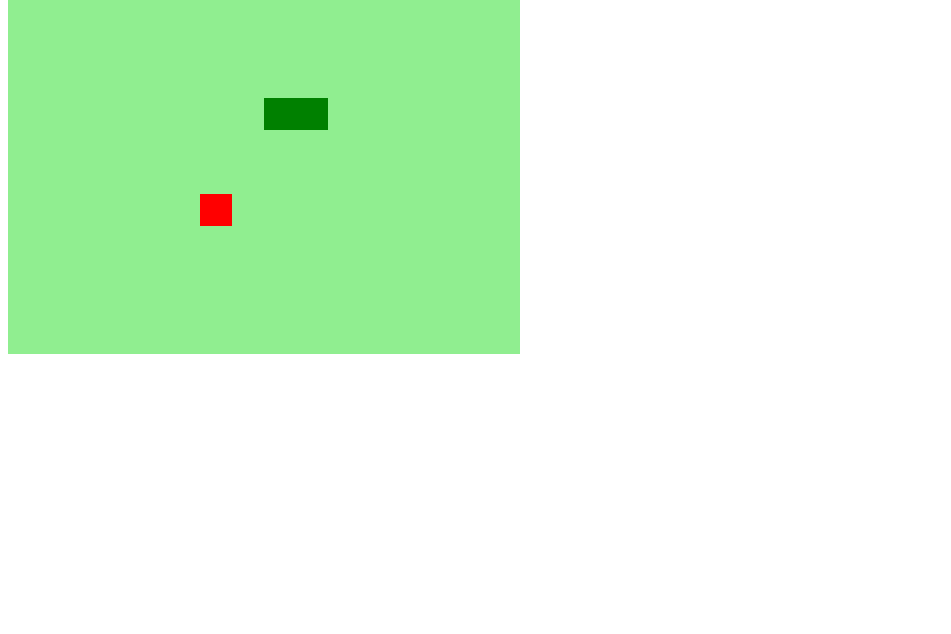
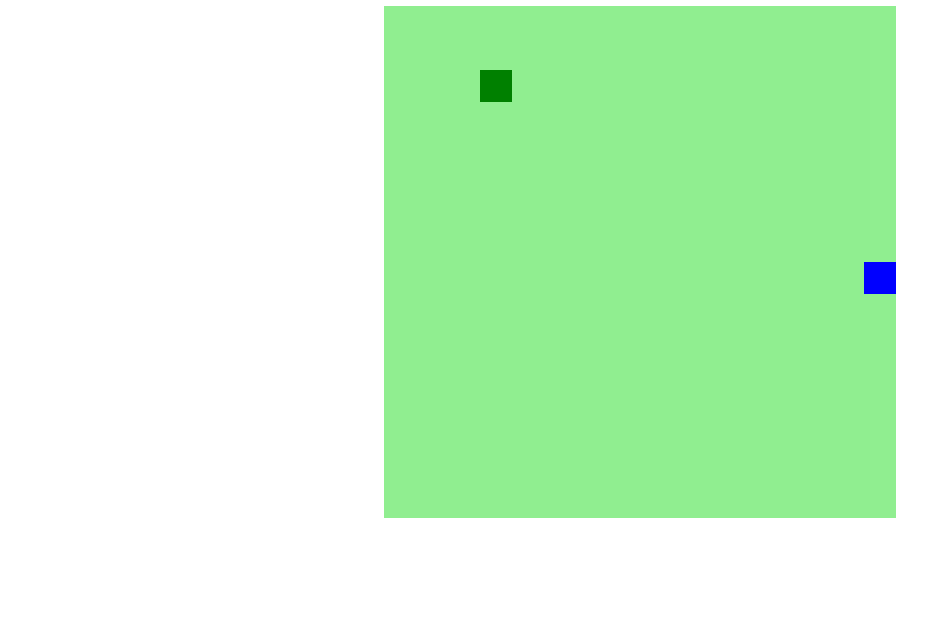
Before and after one commit to jonathansbraga/snake-games, a plain HTML site: page index.html in a window 1280 px wide. Shown: the part 166-800 px from the top of the page, without its empty margins (0-951 px from the left). Drawn offline with Linux system fonts and the light colour scheme.

Commit message:
Realizados ajustes finais, centralizando o tabuleiro e melhorando a visualização

```diff
--- a/index.html
+++ b/index.html
@@ -9,6 +9,7 @@
     <title>Jogo da Cobrinha</title>
 </head>
 <body>
+    <h1>Jogo da COBRA!</h1>
     <canvas id="snake" width="512" height="512"></canvas>
 </body>
 </html>
--- a/js/script.js
+++ b/js/script.js
@@ -4,13 +4,13 @@ let box = 32;
 let direction = "right";
 
 let snake = [];
-snake[0] = {x: 8 * box, y: 8 * box};
+snake[0] = {x: 2 * box, y: 2 * box};
 
 let food = { x:Math.floor(Math.random() * 15 + 1) * box , y:Math.floor(Math.random() * 15 + 1) * box };
 
 function criarBG() {
     context.fillStyle = "lightgreen";
-    context.fillRect(0, 0, 16 * box, 16 * box);
+    context.fillRect(0, 0, 20 * box, 20 * box);
 }
 
 function criarCobrinha() {
@@ -21,7 +21,7 @@ function criarCobrinha() {
 }
 
 function drawFood() {
-    context.fillStyle = "red";
+    context.fillStyle = "blue";
     context.fillRect(food.x, food.y, box, box);
     }
 
--- a/style/style.css
+++ b/style/style.css
@@ -0,0 +1,8 @@
+body{
+    height: 95vh;
+    width: 95;
+    display: flex;
+    justify-content: center;
+    align-items: center;
+    flex-direction: column;
+}
```
